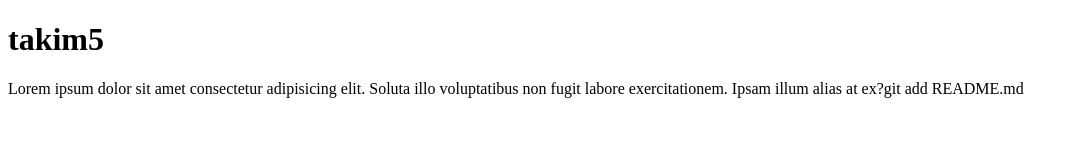
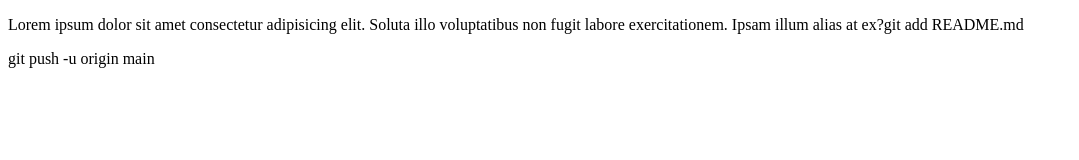
Before and after one commit to TakimTinu/First-project, a plain HTML site: page index.html in a window 1280 px wide. Shown: the whole page, without its empty margins (0-1079 px from the left). Drawn offline with Linux system fonts and the light colour scheme.

Commit message:
ptag delet

```diff
--- a/index.html
+++ b/index.html
@@ -6,7 +6,8 @@
     <title>Document</title>
 </head>
 <body>
-    <h1>takim5</h1>
+
     <p>Lorem ipsum dolor sit amet consectetur adipisicing elit. Soluta illo voluptatibus non fugit labore exercitationem. Ipsam illum alias at ex?git add README.md</p>
 </body>
 </html>
+git push -u origin main
```
